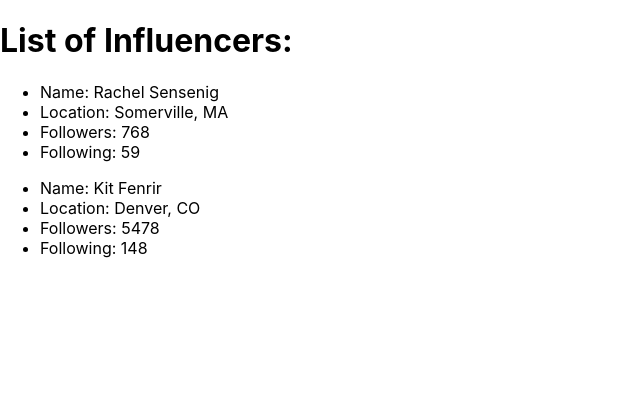
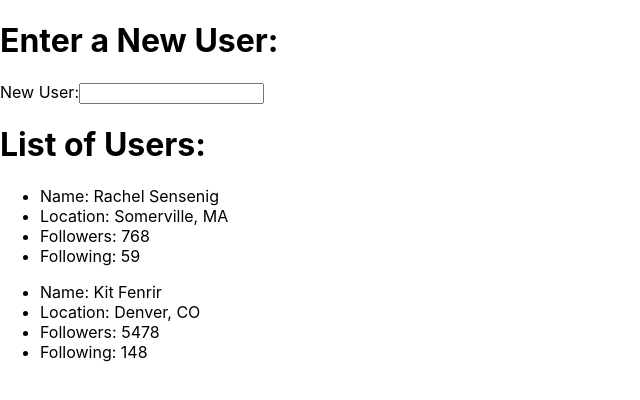
Before and after one commit to rsensenig/react-classwork, a React (Create React App) app: page / in a window 1280 px wide. Shown: the top 400 px of the page, without its empty margins (0-640 px from the left). Built offline with nearby package versions, Linux system fonts and the light colour scheme.

Commit message:
add input field for entering a new user

```diff
--- a/src/App.js
+++ b/src/App.js
@@ -1,7 +1,6 @@
-import logo from './logo.svg';
 import './App.css';
 
-const influencerList = [
+const userList = [
   {
     id: 1,
     name: 'Rachel Sensenig',
@@ -21,20 +20,28 @@ const influencerList = [
 function App() {
   return (
     <div className="App">
-      <h1>List of Influencers:</h1>
-      <InfluencerInfoItem />
+      <h1>Enter a New User:</h1>
+      <label htmlFor="user-name">New User:</label>
+      <input
+        id="user-name"
+        name="user-name"
+        type="text"
+      />
+      <br />
+      <h1>List of Users:</h1>
+      <UserItem />
     </div>
   );
 }
 
-function InfluencerInfoItem() {
+function UserItem() {
   return (
-    influencerList.map(influencer => (
-      <ul key= {influencer.id}>
-        <li>Name: {influencer.name}</li>
-        <li>Location: {influencer.location}</li>
-        <li>Followers: {influencer.followers}</li>
-        <li>Following: {influencer.following}</li>
+    userList.map(user => (
+      <ul key= {user.id}>
+        <li>Name: {user.name}</li>
+        <li>Location: {user.location}</li>
+        <li>Followers: {user.followers}</li>
+        <li>Following: {user.following}</li>
       </ul>
     ))
   )
```
